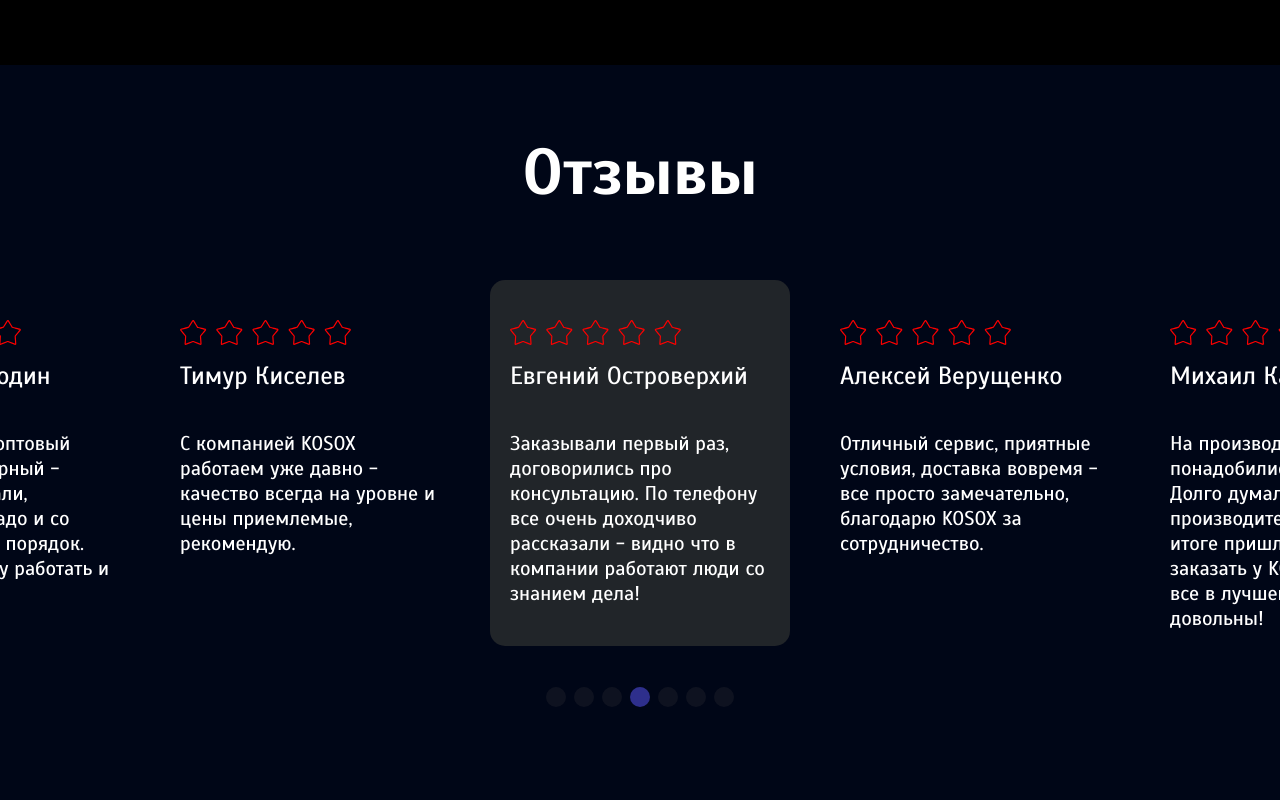
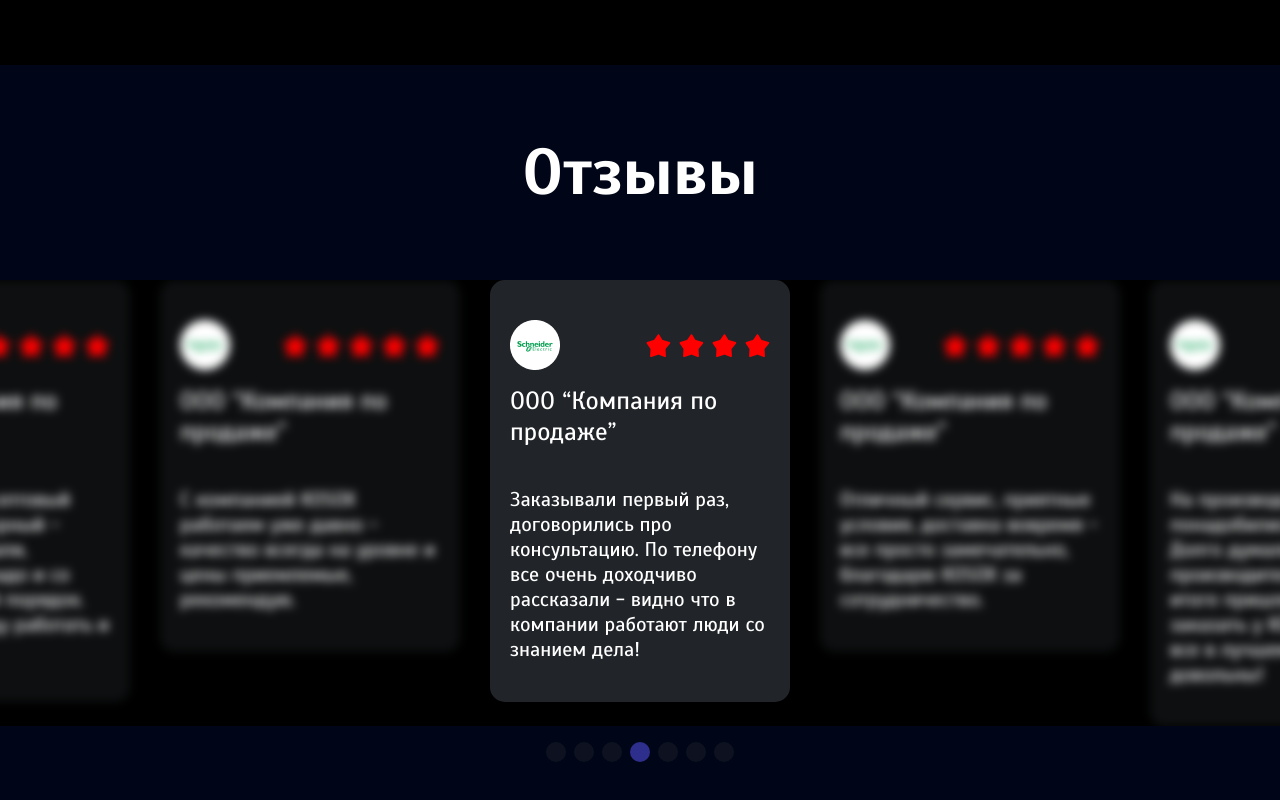
Before and after one commit to Chamber6821/kosox-web, a React (Create React App) app: page / in a window 1280 px wide. Shown: the part 7441-8241 px from the top of the page. Built offline with nearby package versions, Linux system fonts and the light colour scheme; no server answers.

Commit message:
remake reviews section

```diff
--- a/public/css/style.css
+++ b/public/css/style.css
@@ -1006,7 +1006,6 @@ swiper-container .swiper{
 swiper-container {
   max-width: 1440px;
   width: 100%;
-  height: 100%;
 }
 
 swiper-slide {
@@ -1017,7 +1016,6 @@ swiper-slide {
   justify-content: start;
   padding-top: 37px;
   flex-direction: column;
-  height: fit-content;
   flex-shrink: 0;
   border-radius: 15px;
   backdrop-filter: blur(9px);
@@ -1037,7 +1035,8 @@ swiper-slide h4 {
   padding: 40px 20px 30px 20px;
 }
 .swiper-slide-active {
-  background-color: #212529;
+  background-color: #212529 !important;
+  filter: blur(0) !important;
 }
 .map {
   width: 100%;
--- a/src/components/Reviews.jsx
+++ b/src/components/Reviews.jsx
@@ -5,22 +5,22 @@ import 'swiper/css'
 import 'swiper/css/pagination'
 
 export default function Reviews () {
-  const revie = (author, opinion) => ({ author, opinion })
+  const revie = (author, opinion, starAmount, imgUrl) => ({ author, opinion, starAmount, imgUrl })
   const reviews = [
-    revie('Александр Борисов',
-      'Заказывали конические однорядные подшипники, все понравилось. Нужна была крупная оптовая партия и в сжатые сроки - все доставили вовремя! Сервис понравился, будем обращаться еще.'),
-    revie('Дмитрий Бородин',
-      'Делал большой оптовый заказ, еще и сборный - ребята все собрали, доставили как надо и со сроками полный порядок. Очень круто, буду работать и дальше.'),
-    revie('Тимур Киселев',
-      'С компанией KOSOX работаем уже давно - качество всегда на уровне и цены приемлемые, рекомендую.'),
-    revie('Евгений Островерхий',
-      'Заказывали первый раз, договорились про консультацию. По телефону все очень доходчиво рассказали - видно что в компании работают люди со знанием дела!'),
-    revie('Алексей Верущенко',
-      'Отличный сервис, приятные условия, доставка вовремя - все просто замечательно, благодарю KOSOX за сотрудничество.'),
-    revie('Михаил Каштанов',
-      'На производстве понадобились Станки ЧПУ. Долго думали какого производителя выбрать и в итоге пришли к решению заказать у KOSOX. Поставили все в лучшем виде, очень довольны!'),
-    revie('Владимир Козловский',
-      'По соотношению цены и качества думаю лучше компанию не найти. Работать буду продолжать, все устраивает.')
+    revie('ООО “Компания по продаже”',
+      'Заказывали конические однорядные подшипники, все понравилось. Нужна была крупная оптовая партия и в сжатые сроки - все доставили вовремя! Сервис понравился, будем обращаться еще.', 5, '/img/reviewLogo.png'),
+    revie('ООО “Компания по продаже”',
+      'Делал большой оптовый заказ, еще и сборный - ребята все собрали, доставили как надо и со сроками полный порядок. Очень круто, буду работать и дальше.', 5, '/img/reviewLogo.png'),
+    revie('ООО “Компания по продаже”',
+      'С компанией KOSOX работаем уже давно - качество всегда на уровне и цены приемлемые, рекомендую.', 5, '/img/reviewLogo.png'),
+    revie('ООО “Компания по продаже”',
+      'Заказывали первый раз, договорились про консультацию. По телефону все очень доходчиво рассказали - видно что в компании работают люди со знанием дела!', 4, '/img/reviewLogo.png'),
+    revie('ООО “Компания по продаже”',
+      'Отличный сервис, приятные условия, доставка вовремя - все просто замечательно, благодарю KOSOX за сотрудничество.', 5, '/img/reviewLogo.png'),
+    revie('ООО “Компания по продаже”',
+      'На производстве понадобились Станки ЧПУ. Долго думали какого производителя выбрать и в итоге пришли к решению заказать у KOSOX. Поставили все в лучшем виде, очень довольны!', 4, '/img/reviewLogo.png'),
+    revie('ООО “Компания по продаже”',
+      'По соотношению цены и качества думаю лучше компанию не найти. Работать буду продолжать, все устраивает.', 4, '/img/reviewLogo.png'),
   ]
   return (
     <div
@@ -33,7 +33,10 @@ export default function Reviews () {
       <Swiper
         style={{
           position: 'relative',
-          maxWidth: '100dvw'
+          maxWidth: '100dvw',
+          backgroundColor: '#000',
+          height: "auto",
+          paddingBottom: 24
         }}
         modules={[Pagination]}
         initialSlide={3}
@@ -43,6 +46,8 @@ export default function Reviews () {
         spaceBetween={30}
         grabCursor
         loop
+        autoHeight={true}
+        speed={1000}
       >
         {reviews.map(x =>
           <SwiperSlide
@@ -50,10 +55,18 @@ export default function Reviews () {
             style={{
               maxWidth: '300px',
               padding: '40px 20px',
-              borderRadius: '15px'
+              borderRadius: '15px',
+              height: 'initial',
+              backgroundColor: '#0D0F10',
+              filter: 'blur(5px)'
             }}
           >
-            <img src='/img/sky.svg' alt='icon' />
+            <div style={{display: "flex", justifyContent: "space-between", alignItems: "center"}}>
+              <img src={x.imgUrl} alt='icon' />
+              <div style={{display: "flex", gap: 8}}>
+                {[...Array(x.starAmount)].map(_ => <img src="/img/starReview.svg" style={{width: 25, height: 25}} alt="star"/>)}
+              </div>
+            </div>
             <h3 style={{ marginTop: '15px' }}>{x.author}</h3>
             <h4 style={{ textAlign: 'left', marginTop: '40px' }}>{x.opinion}</h4>
           </SwiperSlide>
```
Also changed, not shown: public/img/reviewLogo.png (added), public/img/starReview.svg (added).
